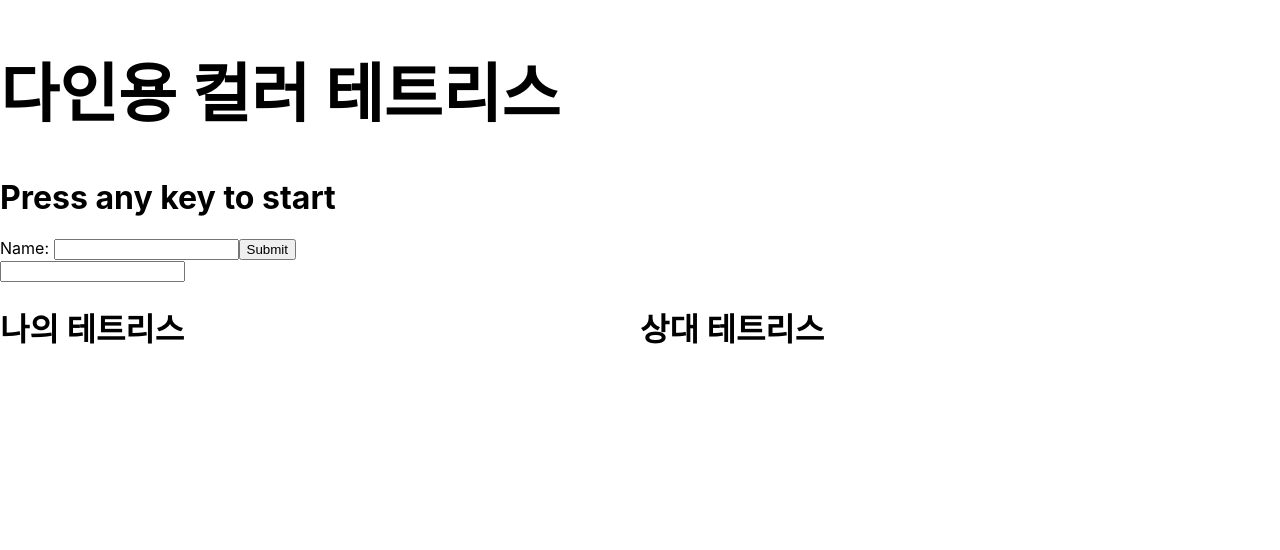
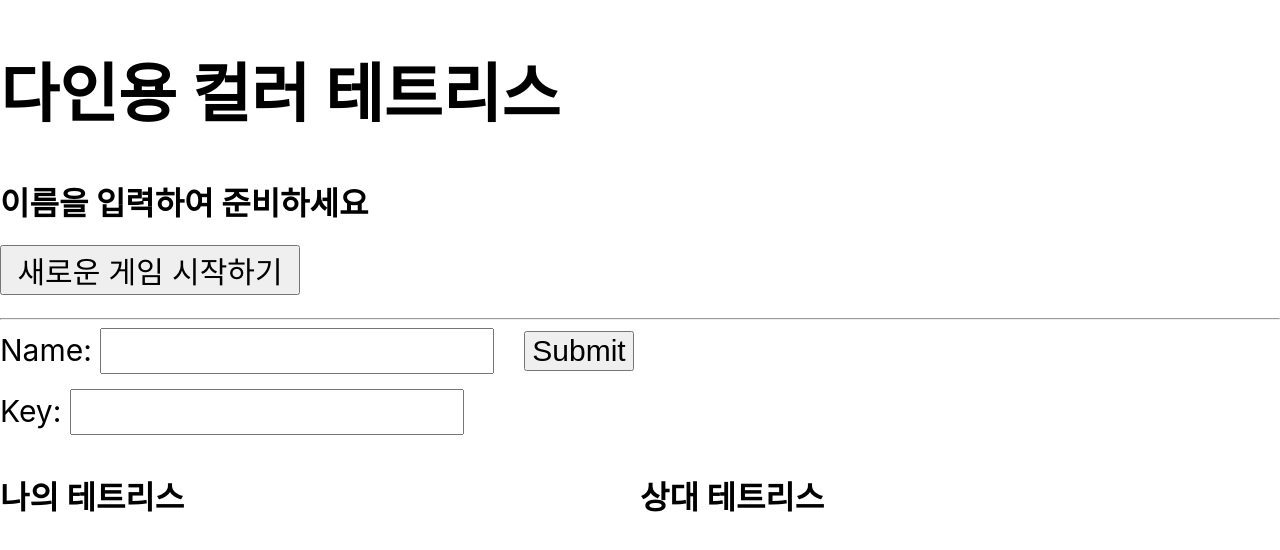
Before and after one commit to Hyeon-Gyu/Tetris, a React (Create React App) app in the folder tetris/: page / in a window 1280 px wide. Shown: the top 550 px of the page. Built offline with nearby package versions, Linux system fonts and the light colour scheme.

Commit message:
aggreed resetGame

```diff
--- a/tetris/src/App.css
+++ b/tetris/src/App.css
@@ -58,3 +58,26 @@
   font-size: 30px;
   font-weight: bold;
 }
+
+#btn{
+  width:300px;
+  height:50px;
+  margin-bottom: 15px;
+  font-size: 30px;
+}
+
+.input-text{
+  margin-bottom: 15px;
+  height: 40px;
+  font-size: 30px;
+}
+
+#namesubmit{
+  height:40px;
+  margin-left: 30px;
+  font-size: 30px;
+}
+
+.inputguide{
+  font-size: 30px;
+}
--- a/tetris/src/App.tsx
+++ b/tetris/src/App.tsx
@@ -42,7 +42,7 @@ function App() {
     const [userkey, setKey] = useState('');
 
     const getUserName = (e: any) => {
-        alert("알림이 뜰 때까지 기다려주세요.")
+        // alert("알림이 뜰 때까지 기다려주세요.")
         e.preventDefault()
         console.log('get user name called')
         console.log("username:", e.target.namefield.value)
@@ -68,6 +68,7 @@ function App() {
         console.log("username to be send:", myName)//state로 초기화하는 변수인 username썼더니 null exception떠서 새로만든변수
         stompClient!.subscribe('/topic/public', onMessageReceived);//메시지를 받으면 onMessageReceived호출
         stompClient!.subscribe('/topic/prevuser', getPrevUsers);
+        stompClient!.subscribe('/topic/resetgame', resetGame);
 
         var randnum = Math.floor(Math.random() * 7);//클라이언트에서 랜덤넘버 생성
         console.log(randnum)
@@ -97,9 +98,7 @@ function App() {
             }
         }
 
-        else{
-            e.target.value = ''
-        }
+
     }
 
     useEffect(() => {
@@ -217,7 +216,7 @@ function App() {
         console.log(message)
         var user = message.sender;
         var key = message.key;
-        resetGame(message.resetGame)
+        // resetGame(message.resetGame)
         var board: CTetris | undefined = map.get(user);
 
         var isfinished = message.alert;
@@ -341,30 +340,57 @@ function App() {
 
     const [text,setText] = useState('');
 
-    const resetGame = (reset:boolean) => {
 
-        if(reset==true){
+    const resetGame = (payload: { body: string; }) => {
+        var message = JSON.parse(payload.body);
+
+        if(message.resetGame==true){
             console.log('게임 한 판 끝남')
             map= new Map();
             setText('');
             setDrawScreen([[]])
+            const btn = document.getElementById('btn');
+            if(btn!.style.visibility !== 'visible') {
 
+                btn!.style.visibility = 'visible';
+
+            }
         }
 
     }
 
+
+    const increaseCnt= () => {
+        var chatMessageReset = {//서버에게 보낼 메시지
+            click : true
+        };
+        stompClient!.send("/app/chat.reset", {}, JSON.stringify(chatMessageReset))
+
+        const btn = document.getElementById('btn');
+        if(btn!.style.visibility !== 'hidden') {
+
+            btn!.style.visibility = 'hidden';
+
+          }
+    }
     return (
         <>
             <div className='Header'>
                 <h1><Title /></h1>
-                <h1>Press any key to start</h1>
+                <h1>이름을 입력하여 준비하세요</h1>
+                <form onClick={increaseCnt}>
+                    <button type="button" id='btn'>새로운 게임 시작하기</button>
+                </form>
+                <hr></hr>
                 <form onSubmit={getUserName}>
-                    <label>
+                    <label className='inputguide'>
                         Name: <input type="text" name='namefield' className='input-text' />
                     </label>
-                    <input type="submit" value="Submit" />
+                    <input type="submit" value="Submit" id='namesubmit'/>
                 </form>
-                <input onChange={onChangeKey} className='input-text' value={text}></input>
+                <div className='inputguide'>
+                Key: <input onChange={onChangeKey} className='input-text' value={text}></input>
+                </div>
             </div>
 
             <div className='mine'>
@@ -383,6 +409,7 @@ function App() {
                 {Array.from(map.keys()).filter((name) => name != myName).map((name) => (<DisplayBLK name={name} />))}
                 </div>
             </div>
+
         </>
     )
 
```
